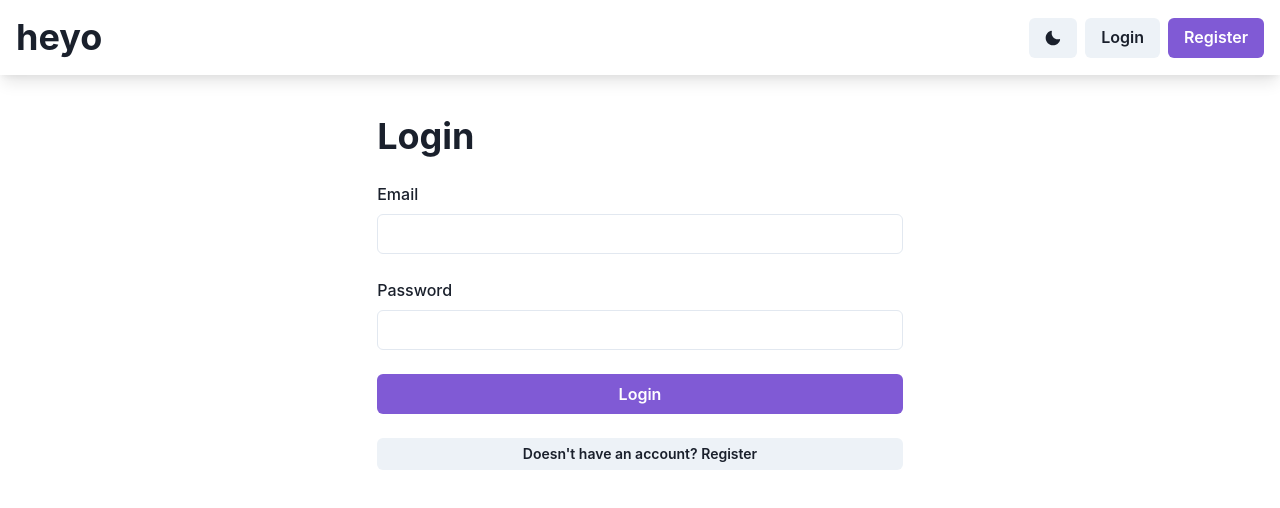
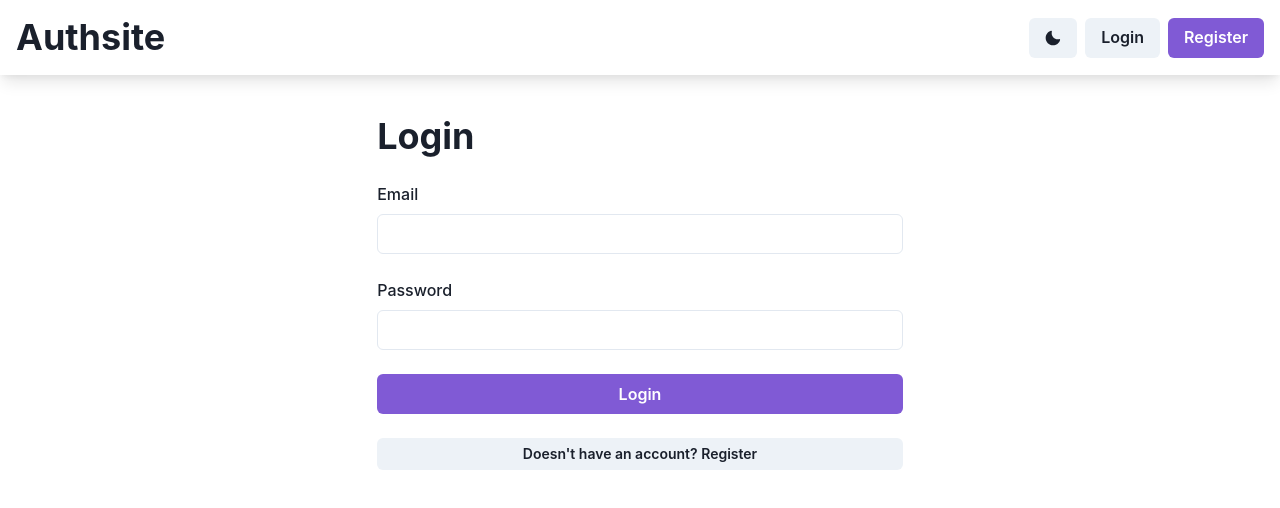
Before and after one commit to danlopes-arc/auth-site-web, a React (Create React App) app: page /login in a window 1280 px wide. Shown: the top 508 px of the page. Built offline with nearby package versions, Linux system fonts and the light colour scheme.

Commit message:
Add dynamic page title

```diff
--- a/public/index.html
+++ b/public/index.html
@@ -24,7 +24,7 @@
       work correctly both with client-side routing and a non-root public URL.
       Learn how to configure a non-root public URL by running `npm run build`.
     -->
-    <title>React App</title>
+    <title>Authsite</title>
   </head>
   <body>
     <noscript>You need to enable JavaScript to run this app.</noscript>
--- a/src/components/NavBar.tsx
+++ b/src/components/NavBar.tsx
@@ -23,7 +23,7 @@ const NavBar: React.FC<NavBarProps> = () => {
   return (
     <Flex as="nav" align="center" justify="space-between" p={4} boxShadow="lg">
       <Link to="/">
-        <Heading as="span">heyo</Heading>
+        <Heading as="span">Authsite</Heading>
       </Link>
       <Flex align="center">
         {loggedIn ? (
--- /dev/null
+++ b/src/consts.ts
@@ -0,0 +1 @@
+export const TITLE = 'Authsite'
--- a/src/pages/index.tsx
+++ b/src/pages/index.tsx
@@ -1,9 +1,14 @@
 import { Center, Heading } from '@chakra-ui/react'
-import React from 'react'
+import React, { useEffect } from 'react'
+import { TITLE } from '../consts'
 
 interface IndexProps {}
 
 const Index: React.FC<IndexProps> = () => {
+  useEffect(() => {
+    document.title = `${TITLE}`
+  })
+
   return (
     <Center>
       <Heading as="h1">Welcome!</Heading>
--- a/src/pages/login.tsx
+++ b/src/pages/login.tsx
@@ -1,6 +1,6 @@
 import { Button, Heading } from '@chakra-ui/react'
 import { Form, Formik, FormikHelpers, FormikProps } from 'formik'
-import React from 'react'
+import React, { useEffect } from 'react'
 import { Link, useHistory } from 'react-router-dom'
 import TextField, { TextFieldProps } from '../components/TextField'
 import { ErrorWithData, FieldErrors, UserLoginData } from '../types'
@@ -10,6 +10,7 @@ import { normalize, trimNormalize } from '../utils/normalization'
 import { login } from '../store/system/actions'
 import { useDispatch } from 'react-redux'
 import { AppDispatch } from '../store'
+import { TITLE } from '../consts'
 
 const textFields: TextFieldProps<UserLoginData>[] = [
   {
@@ -40,9 +41,12 @@ const userData: UserLoginData = {
 interface LoginProps {}
 
 const Login: React.FC<LoginProps> = () => {
-
   const dispatch: AppDispatch = useDispatch()
   const history = useHistory()
+
+  useEffect(() => {
+    document.title = `${TITLE} - Login`
+  })
 
   const isSubmitDisabled = (props: FormikProps<UserLoginData>) => {
     return (Object.getOwnPropertyNames(userData) as [keyof UserLoginData]).some(
--- a/src/pages/me.tsx
+++ b/src/pages/me.tsx
@@ -7,9 +7,10 @@ import {
   Text,
   VStack,
 } from '@chakra-ui/react'
-import React from 'react'
+import React, { useEffect } from 'react'
 import { useDispatch, useSelector } from 'react-redux'
 import { useHistory } from 'react-router-dom'
+import { TITLE } from '../consts'
 import { AppDispatch, AppState } from '../store'
 import { getUserInfo, logout } from '../store/system/actions'
 import { UserInfo } from '../types'
@@ -19,9 +20,14 @@ interface MeProps {}
 const Me: React.FC<MeProps> = () => {
   const dispatch: AppDispatch = useDispatch()
   const history = useHistory()
+
   const user = useSelector<AppState, UserInfo | null>(
     (state) => state.system.user
   )
+
+  useEffect(() => {
+    document.title = `${TITLE} - Me`
+  })
 
   if (!user) {
     dispatch(getUserInfo())
--- a/src/pages/register.tsx
+++ b/src/pages/register.tsx
@@ -1,6 +1,6 @@
 import { Button, Heading } from '@chakra-ui/react'
 import { Form, Formik, FormikHelpers, FormikProps } from 'formik'
-import React from 'react'
+import React, { useEffect } from 'react'
 import { Link, useHistory } from 'react-router-dom'
 import TextField, { TextFieldProps } from '../components/TextField'
 import { ErrorWithData, FieldErrors, UserRegisterData } from '../types'
@@ -10,6 +10,7 @@ import { normalize, trimNormalize } from '../utils/normalization'
 import { useDispatch } from 'react-redux'
 import { AppDispatch } from '../store'
 import { registerUser } from '../store/system/actions'
+import { TITLE } from '../consts'
 
 const textFields: TextFieldProps<UserRegisterData>[] = [
   {
@@ -59,6 +60,10 @@ const Register: React.FC<RegisterProps> = () => {
   const dispatch: AppDispatch = useDispatch()
   const history = useHistory()
 
+  useEffect(() => {
+    document.title = `${TITLE} - Register`
+  })
+
   const isSubmitDisabled = (props: FormikProps<UserRegisterData>) => {
     return (Object.getOwnPropertyNames(userData) as [
       keyof UserRegisterData
@@ -82,10 +87,7 @@ const Register: React.FC<RegisterProps> = () => {
   }
 
   return (
-    <Formik
-      initialValues={userData}
-      onSubmit={onSubmit}
-    >
+    <Formik initialValues={userData} onSubmit={onSubmit}>
       {(props) => (
         <Form>
           <Heading as="h1" mb={6}>
```
Also changed, not shown: 1 other file (tests, documents, lock files or other folders).
